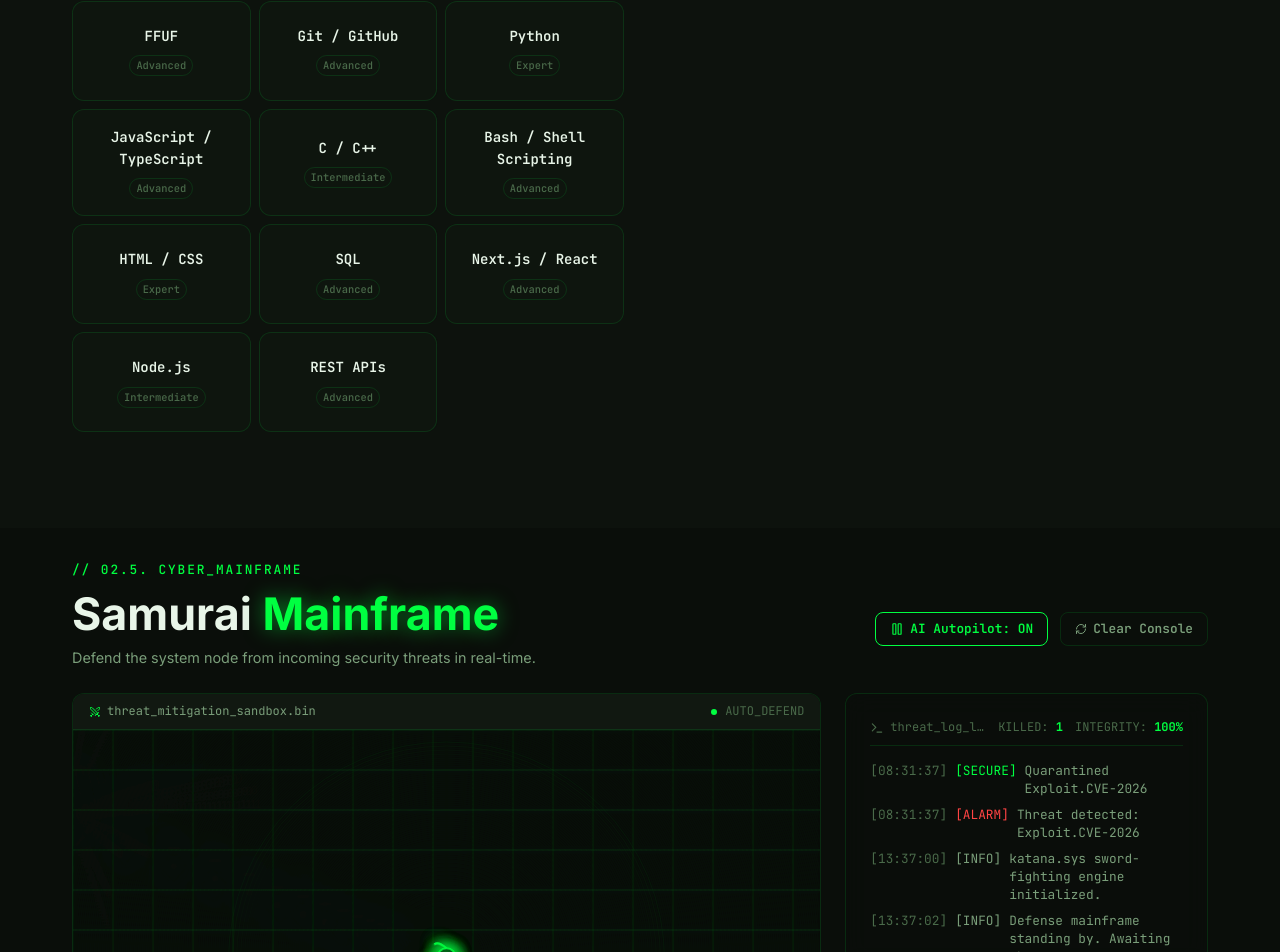
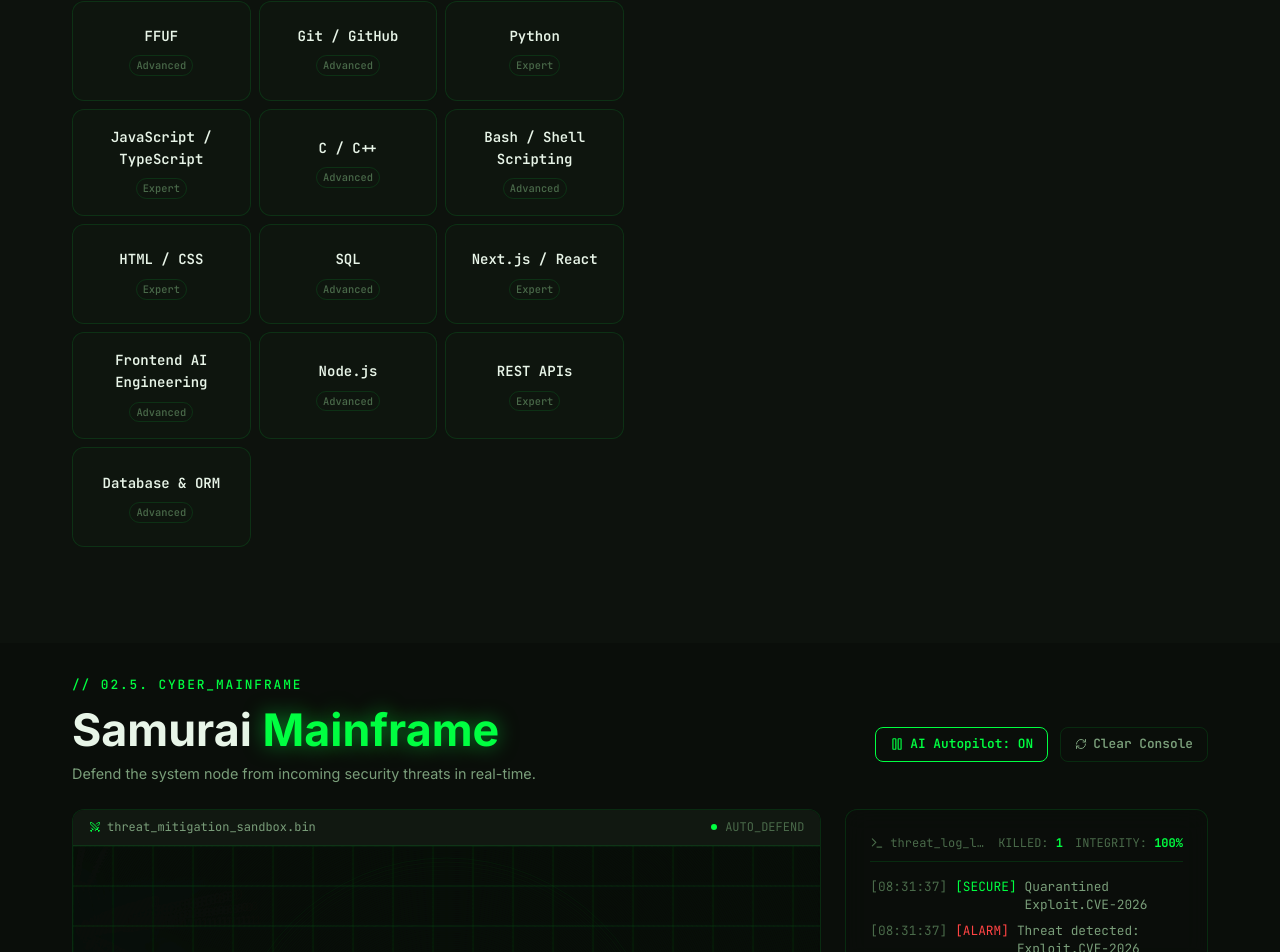
Before and after one commit to Mohidkhan222006/Personal-Portfolio, a Next.js app in the folder portfolio/: page / in a window 1280 px wide. Shown: the part 2417-3369 px from the top of the page. Built offline with nearby package versions, Linux system fonts and the light colour scheme.

Commit message:
feat(skills): upgrade dev/programming skill proficiencies and add new AI and database skills

```diff
--- a/portfolio/src/data/skills.data.ts
+++ b/portfolio/src/data/skills.data.ts
@@ -180,7 +180,7 @@ export const skills: Skill[] = [
   {
     name: 'JavaScript / TypeScript',
     category: 'languages',
-    status: 'Advanced',
+    status: 'Expert',
     command: 'tsc --noEmit # Check TypeScript types',
     details: [
       'Object-oriented and functional paradigm implementations',
@@ -191,7 +191,7 @@ export const skills: Skill[] = [
   {
     name: 'C / C++',
     category: 'languages',
-    status: 'Intermediate',
+    status: 'Advanced',
     command: 'gcc -o buffer_overflow vuln.c',
     details: [
       'Low-level memory management and pointer manipulations',
@@ -237,7 +237,7 @@ export const skills: Skill[] = [
   {
     name: 'Next.js / React',
     category: 'development',
-    status: 'Advanced',
+    status: 'Expert',
     command: 'npm run build # Build production bundle',
     details: [
       'Client and Server Components file structure management',
@@ -246,9 +246,20 @@ export const skills: Skill[] = [
     ],
   },
   {
+    name: 'Frontend AI Engineering',
+    category: 'development',
+    status: 'Advanced',
+    command: 'ai-integrate --stream --model llm-interface',
+    details: [
+      'Integrating generative AI models and LLM APIs into web applications',
+      'Designing interactive, state-driven interfaces for real-time AI outputs',
+      'Optimizing prompt-handling pipelines and streaming chat interfaces',
+    ],
+  },
+  {
     name: 'Node.js',
     category: 'development',
-    status: 'Intermediate',
+    status: 'Advanced',
     command: 'node -e "require(\'crypto\').randomBytes(32)"',
     details: [
       'RESTful backend creation using Express.js Framework',
@@ -259,7 +270,7 @@ export const skills: Skill[] = [
   {
     name: 'REST APIs',
     category: 'development',
-    status: 'Advanced',
+    status: 'Expert',
     command: 'curl -i -X GET https://api.local/status',
     details: [
       'JSON request payload validation utilizing Zod schema schemas',
@@ -267,4 +278,15 @@ export const skills: Skill[] = [
       'Authentication headers, JWT parsing, and HTTP status handling',
     ],
   },
+  {
+    name: 'Database & ORM',
+    category: 'development',
+    status: 'Advanced',
+    command: 'prisma db push # Sync schemas',
+    details: [
+      'Designing relational database schemas using PostgreSQL and MySQL',
+      'Utilizing Prisma ORM for schema migration and type-safe data access',
+      'Writing optimized queries, tables, and custom database indices',
+    ],
+  },
 ];
```
